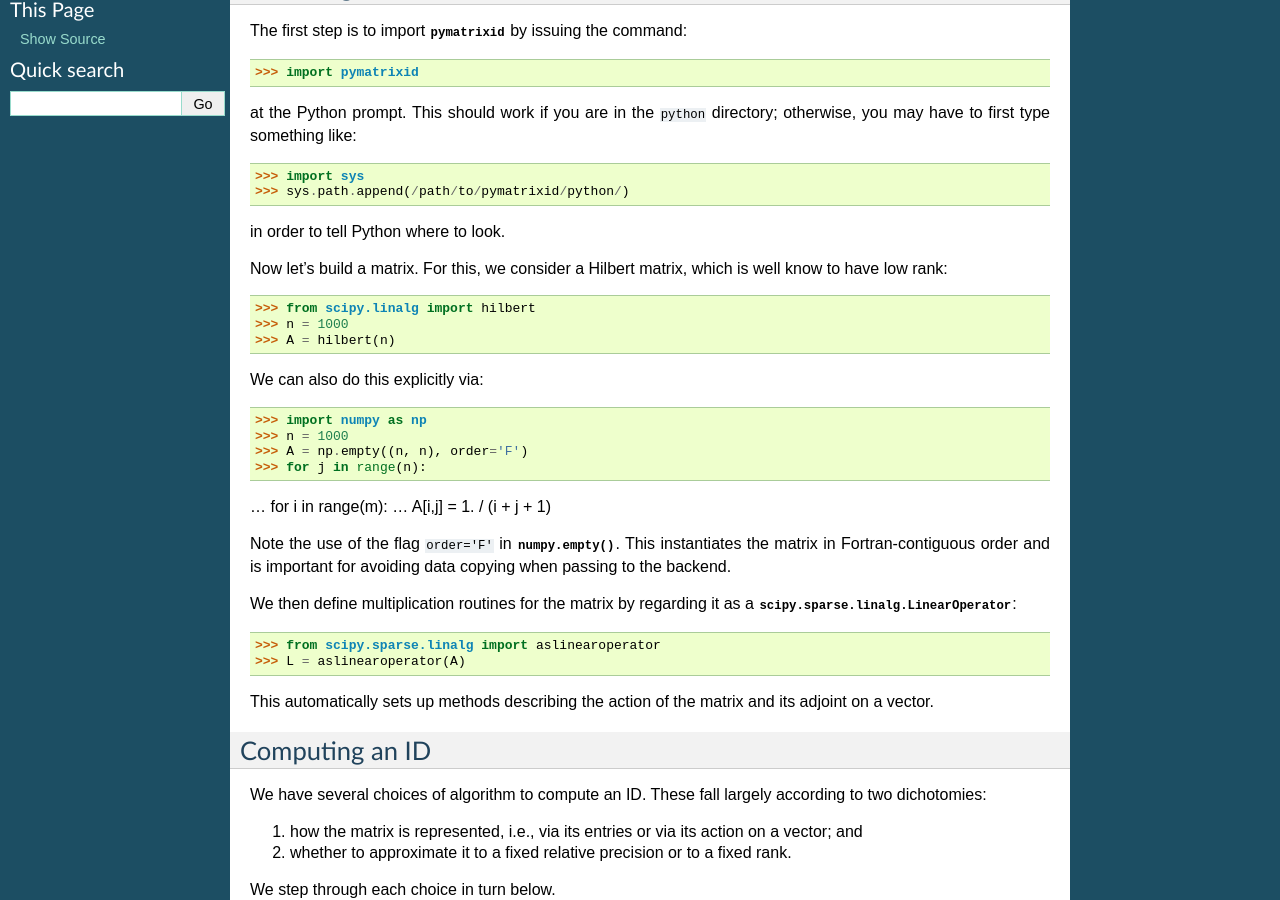
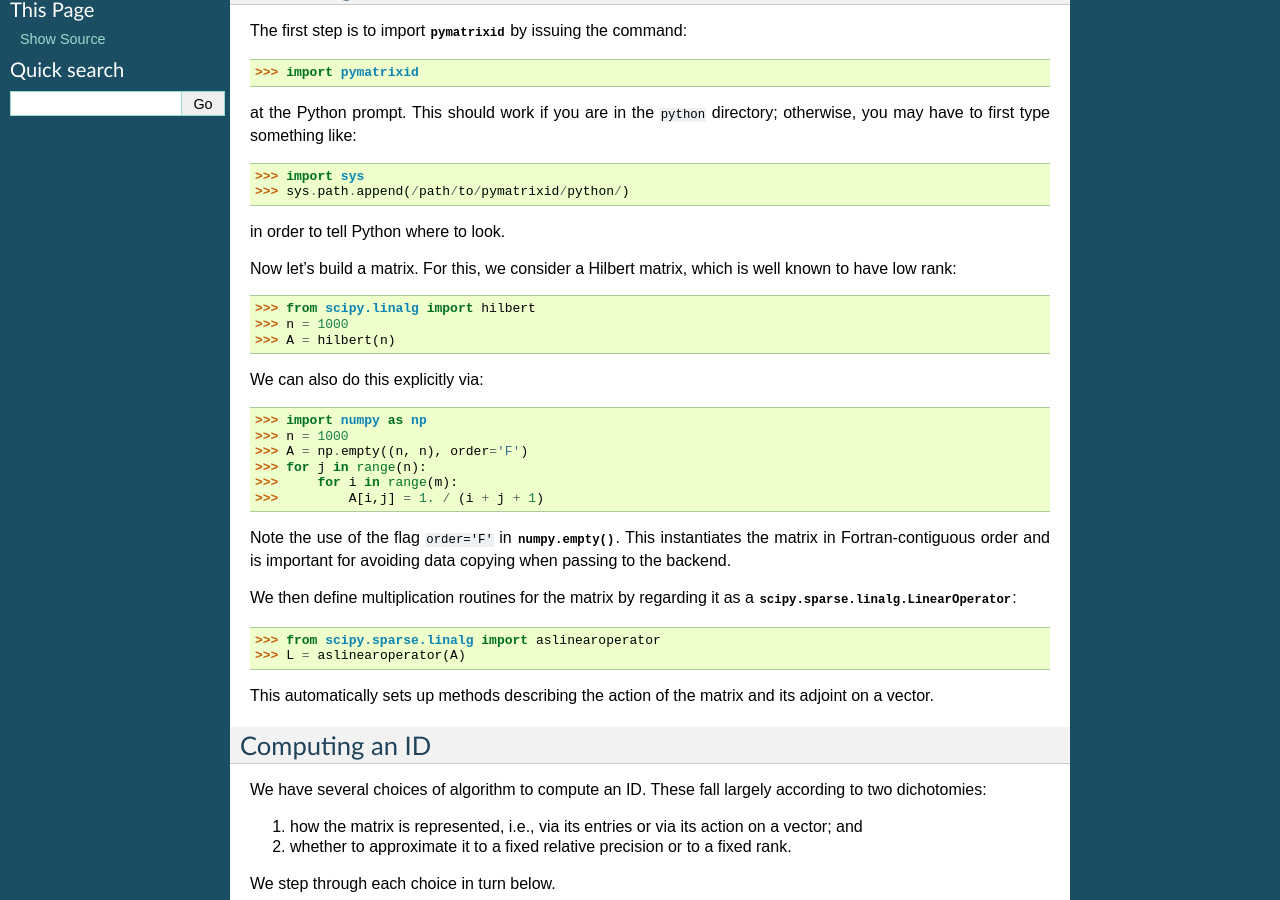
Before and after one commit to klho/PyMatrixID, a Sphinx documentation site: the page built from doc/tutorial.rst, in a window 1280 px wide and 900 px high, scrolled down 385 px. Built offline with Sphinx 7.4.7, drawn with Linux system fonts in a browser that asks for light colours; some of the changed text lies outside the part shown.

```diff
--- a/doc/tutorial.rst
+++ b/doc/tutorial.rst
@@ -24,7 +24,7 @@ at the Python prompt. This should work if you are in the ``python`` directory; o
 
 in order to tell Python where to look.
 
-Now let's build a matrix. For this, we consider a Hilbert matrix, which is well know to have low rank::
+Now let's build a matrix. For this, we consider a Hilbert matrix, which is well known to have low rank::
 
 >>> from scipy.linalg import hilbert
 >>> n = 1000
@@ -36,8 +36,8 @@ We can also do this explicitly via::
 >>> n = 1000
 >>> A = np.empty((n, n), order='F')
 >>> for j in range(n):
-...     for i in range(m):
-...         A[i,j] = 1. / (i + j + 1)
+>>>     for i in range(m):
+>>>         A[i,j] = 1. / (i + j + 1)
 
 Note the use of the flag ``order='F'`` in :func:`numpy.empty`. This instantiates the matrix in Fortran-contiguous order and is important for avoiding data copying when passing to the backend.
 
@@ -223,3 +223,6 @@ Remarks
 The above functions all automatically detect the appropriate interface and work with both real and complex data types, passing input arguments to the proper backend routine.
 
 All backend functions can be accessed via the :mod:`pymatrixid.backend` module, which wraps the Fortran functions directly, perhaps with some minor simplification.
+
+.. warning::
+  The ID package appears to break on degenerate matrices (of size zero in at least one dimension) and also on matrices of rank zero (i.e., the zero matrix).
```
Also changed, not shown: other parts of doc/tutorial.rst (+1 -1 lines), 3 other files.
